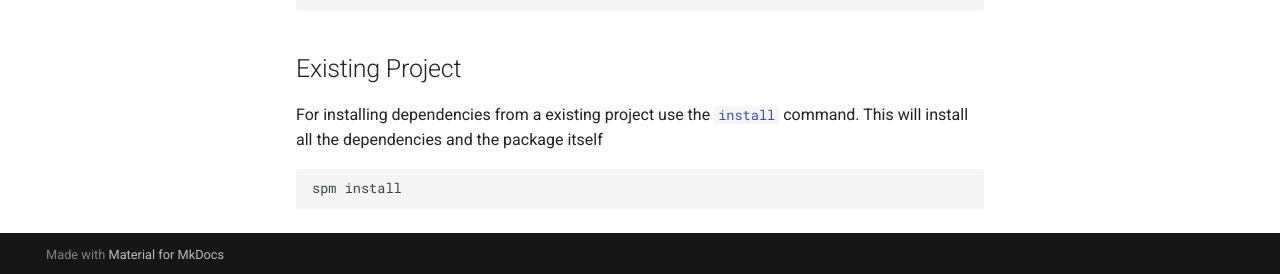
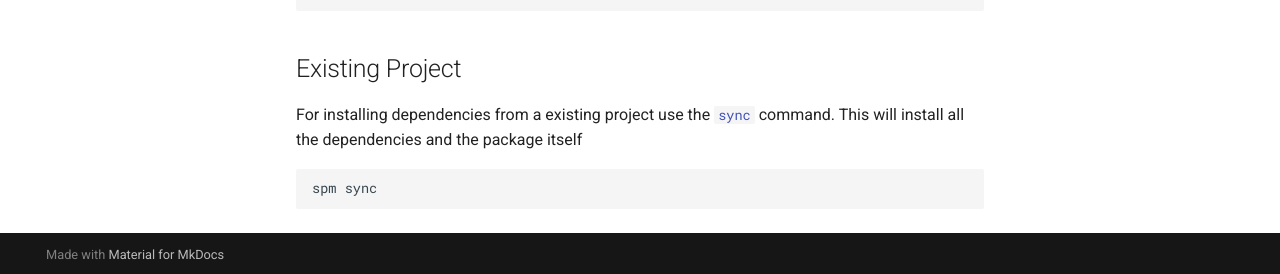
Before and after one commit to Jahn16/pspm, an MkDocs documentation site: the page built from docs/quick-start.md, in a window 1280 px wide and 900 px high, scrolled down 534 px. Shown: the part 623-897 px from the top of the window. Built offline with MkDocs 1.6.1 and Material for MkDocs 9.7.7, drawn with Linux system fonts in a browser that asks for light colours; comment, search, counter and statistics services are not loaded.

Commit message:
docs: change install to sync

````diff
--- a/docs/quick-start.md
+++ b/docs/quick-start.md
@@ -48,8 +48,8 @@ spm run my-project
 
 ## Existing Project
 
-For installing dependencies from a existing project use the [`install`](commands/install.md) command. This will install all the dependencies and the package itself
+For installing dependencies from a existing project use the [`sync`](commands/sync.md) command. This will install all the dependencies and the package itself
 
 ```bash
-spm install
+spm sync
 ```
````
Also changed, not shown: docs/commands/init.md (+1 -1 lines), docs/commands/sync.md (renamed from docs/commands/install.md, +1 -1 lines).
